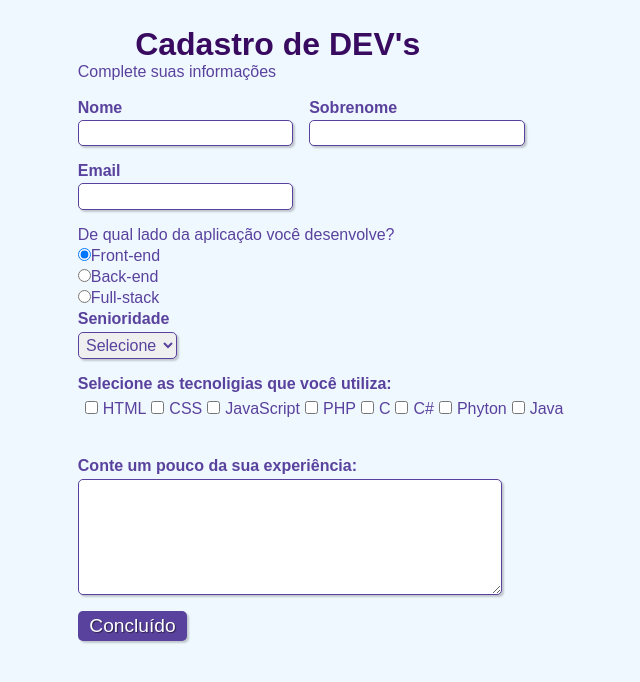
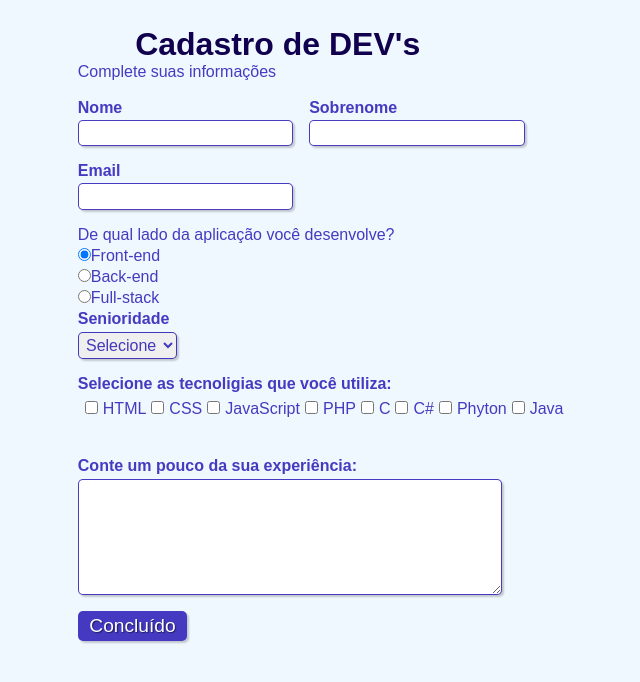
Before and after one commit to varNicolas/formulario, a plain HTML site: page index.html in a window 1280 px wide. Shown: the whole page, without its empty margins (383-1023 px from the left). Drawn offline with Linux system fonts and the light colour scheme.

Commit message:
Colocando varaveis em cores

```diff
--- a/style.css
+++ b/style.css
@@ -3,15 +3,19 @@
     margin: 0;
     padding: 0;
 }
+:root{
+    --roxo: #11004e;
+    --roxo-fraco: #1100adc4;
+}
 
 #titulo{
     font-family: sans-serif;
-    color: #380b61;
+    color: var(--roxo);
     margin-left: 7%;
 }
 #subtitulo{
     font-family: sans-serif;
-    color: #380b61;
+    color: var(--roxo);
     margin-left: 10%;
 }
 
@@ -31,7 +35,7 @@ body{
     background-color: #F0F8FF;
     font-family: sans-serif;
     font-size: 1em;
-    color: #59429D;
+    color: var(--roxo-fraco);
     margin-left: 36%;
     margin-top: 2%;
     justify-content: center;
@@ -39,7 +43,7 @@ body{
 input, select, textarea, button{
     font-family: sans-serif;
     font-size: 1em;
-    color: #59429d;
+    color: var(--roxo-fraco);
     border-radius: 5px;
 }
 .grupo:before, .grupo:after {
@@ -53,7 +57,7 @@ input, select, textarea, button{
 }
 .campo label{
     margin-bottom: 0.2em;
-    color: #59429D;
+    color: var(--roxo-fraco);
     display: block;
 }
 fieldset.grupo .campo{
@@ -62,7 +66,7 @@ fieldset.grupo .campo{
 }
 .campo input[type="text"], .campo input[type="email"], .campo select, .campo textarea{
     padding: 0.2em;
-    border: 1px solid #59429D;
+    border: 1px solid var(--roxo-fraco);
     box-shadow:  2px 2px 2px rgba(0, 0, 0, 0.2);
     display: block;
 }
@@ -76,7 +80,7 @@ fieldset.grupo .campo{
     display: flex;
     align-items: baseline;
     font-size: 1.2em;
-    background: #59429D;
+    background: var(--roxo-fraco);
     border: 0;
     margin-bottom: 1em;
     color: #ffffff;
```
